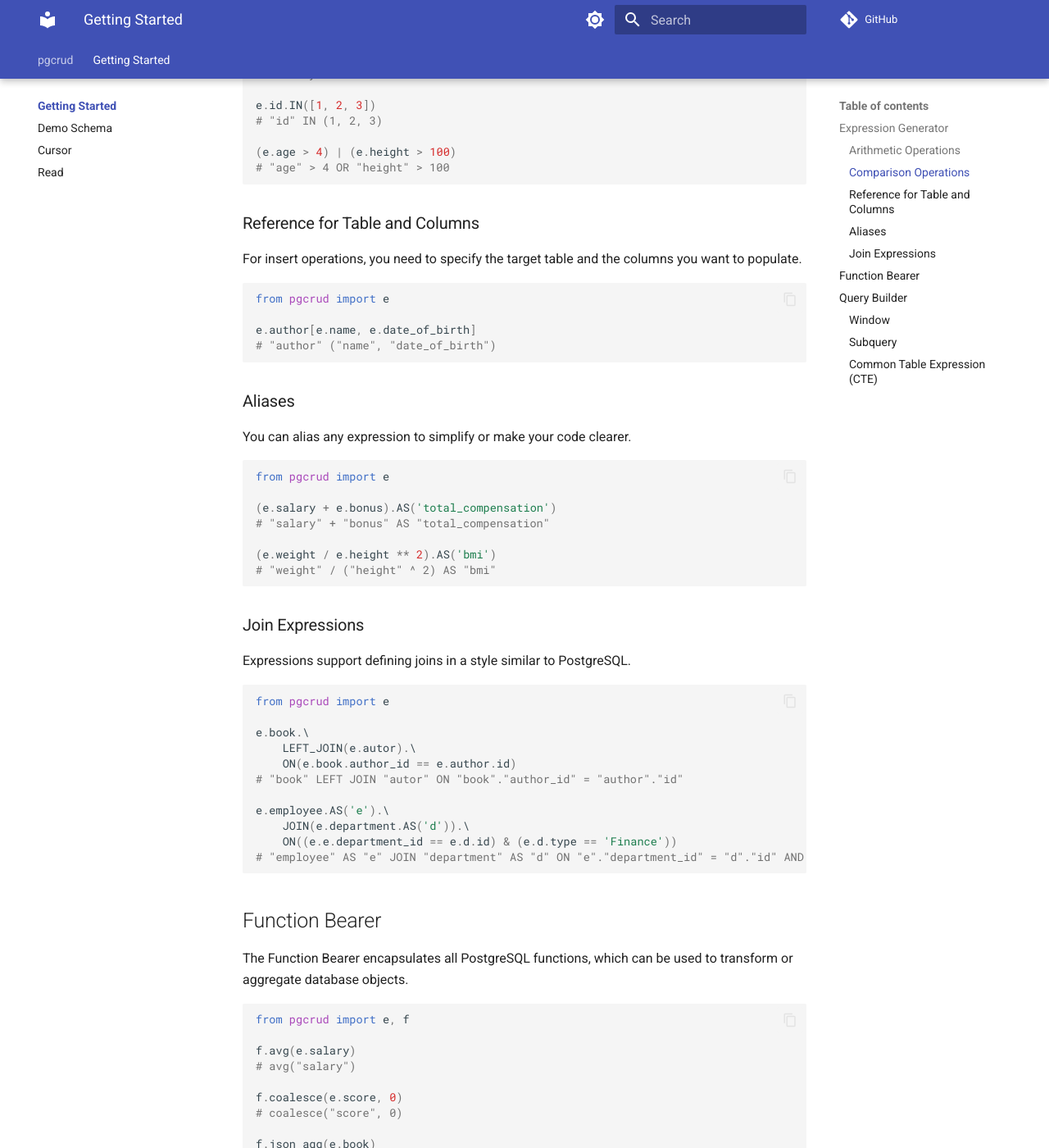
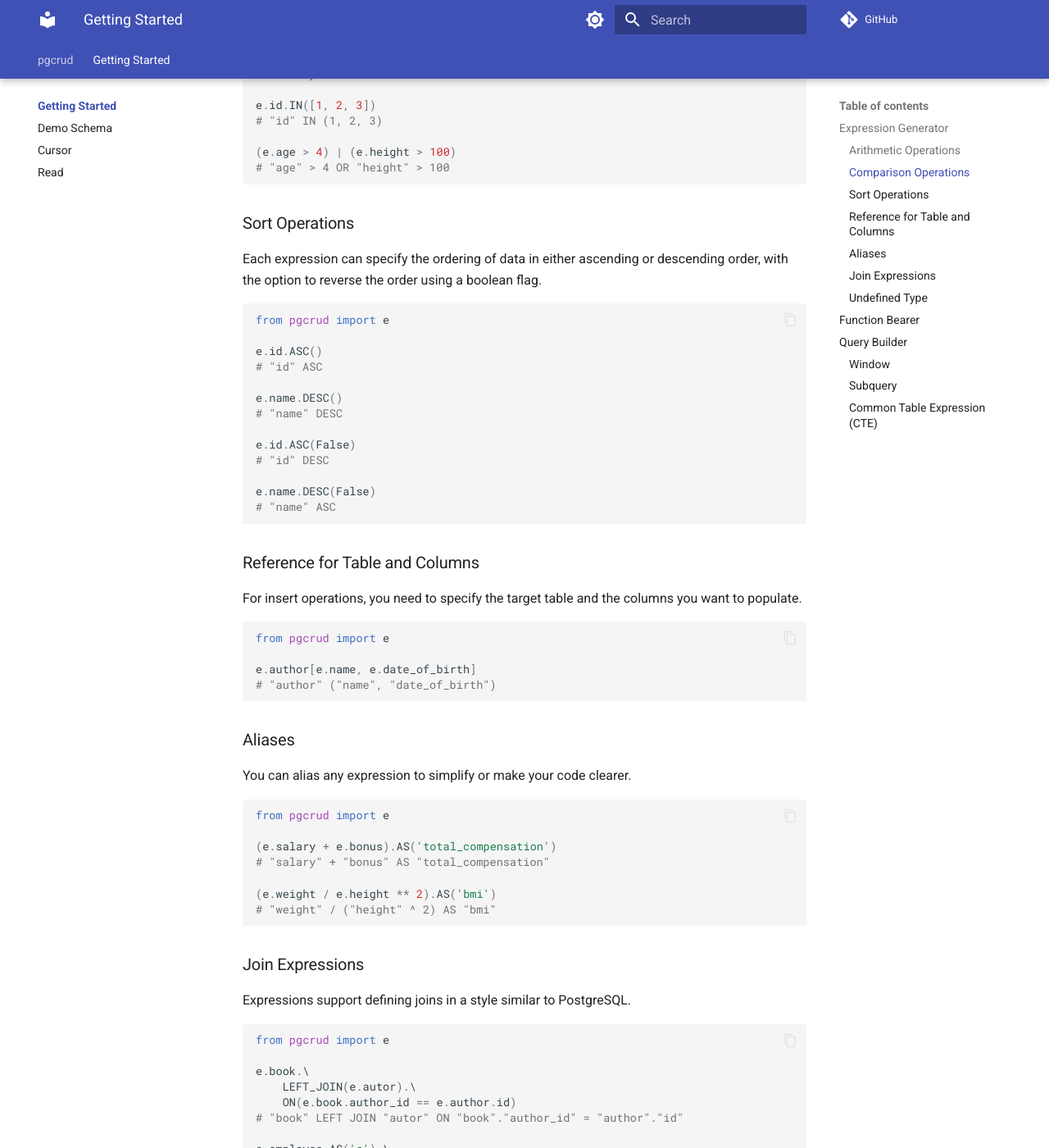
Before and after one commit to dakivara/pgcrud, an MkDocs documentation site: the page built from docs/getting-started/index.md, in a window 1280 px wide and 1400 px high, scrolled down 1395 px. Shown: the whole window at 82% size. Built offline with MkDocs 1.6.1 and Material for MkDocs 9.7.7, drawn with Linux system fonts in a browser that asks for light colours; comment, search, counter and statistics services are not loaded; some of the changed text lies outside the part shown.

Commit message:
mention sort operations and undefined type

````diff
--- a/docs/getting-started/index.md
+++ b/docs/getting-started/index.md
@@ -69,6 +69,27 @@
 # "age" > 4 OR "height" > 100
 ```
 
+### Sort Operations
+
+Each expression can specify the ordering of data in either ascending or descending order, with the option to reverse the order using a boolean flag.
+
+```python
+from pgcrud import e
+
+e.id.ASC()
+# "id" ASC
+
+e.name.DESC()
+# "name" DESC
+
+e.id.ASC(False)
+# "id" DESC
+
+e.name.DESC(False)
+# "name" ASC
+```
+
+
 ### Reference for Table and Columns
 
 For insert operations, you need to specify the target table and the columns you want to populate.
@@ -111,6 +132,22 @@
     JOIN(e.department.AS('d')).\
     ON((e.e.department_id == e.d.id) & (e.d.type == 'Finance'))
 # "employee" AS "e" JOIN "department" AS "d" ON "e"."department_id" = "d"."id" AND "d"."type" = 'Finance'
+```
+
+### Undefined Type
+
+pgcrud includes a special object called `pg.Undefined`. When used in comparison or sorting operations, it is automatically ignored. This
+feature is particularly useful for handling optional parameters.
+
+```python
+import pgcrud as pg
+from pgcrud import e
+
+(e.id == 1) & (e.name == pg.Undefined)
+# "id" = 1
+
+e.id.ASC(pg.Undefined)
+#
 ```
 
 ## Function Bearer
````
